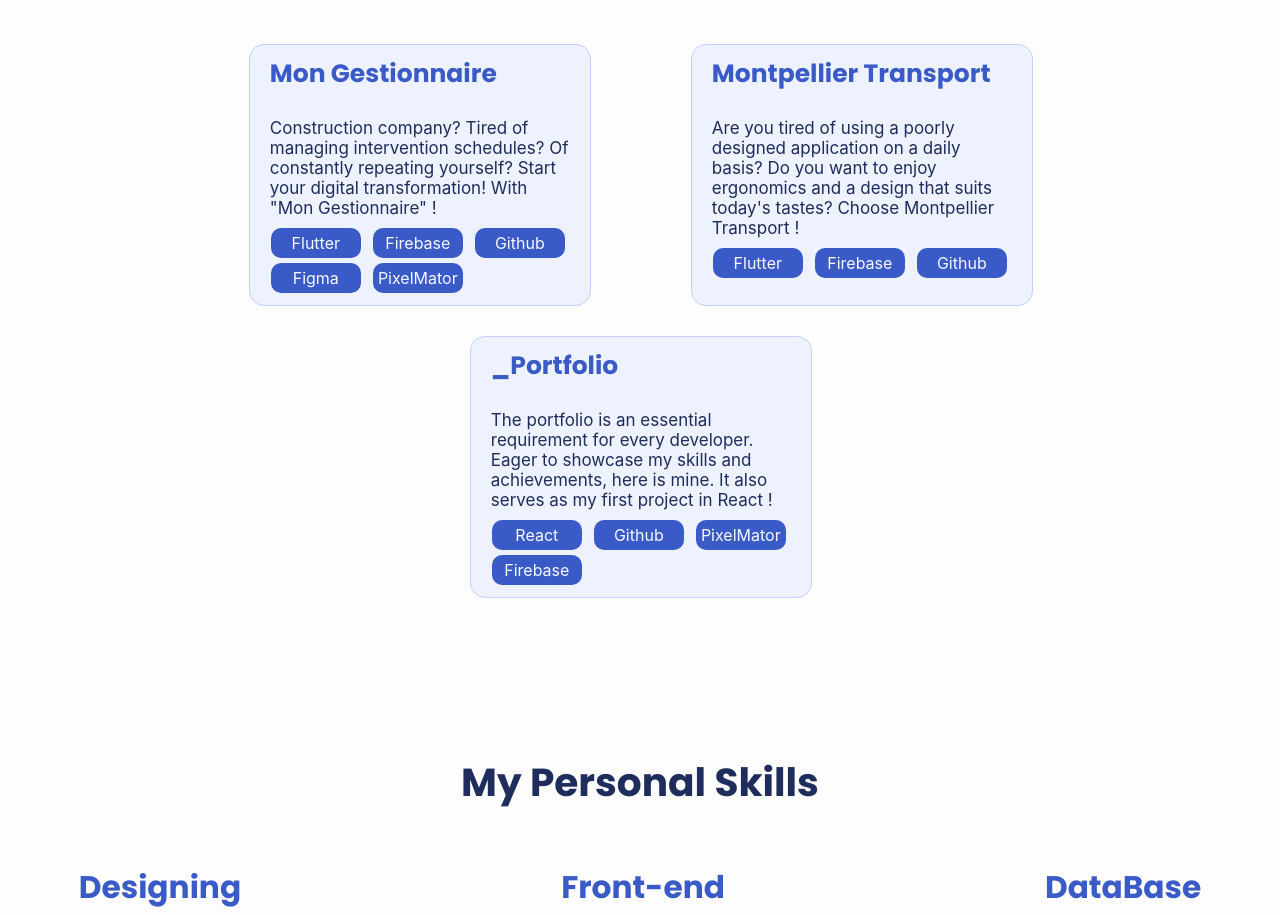
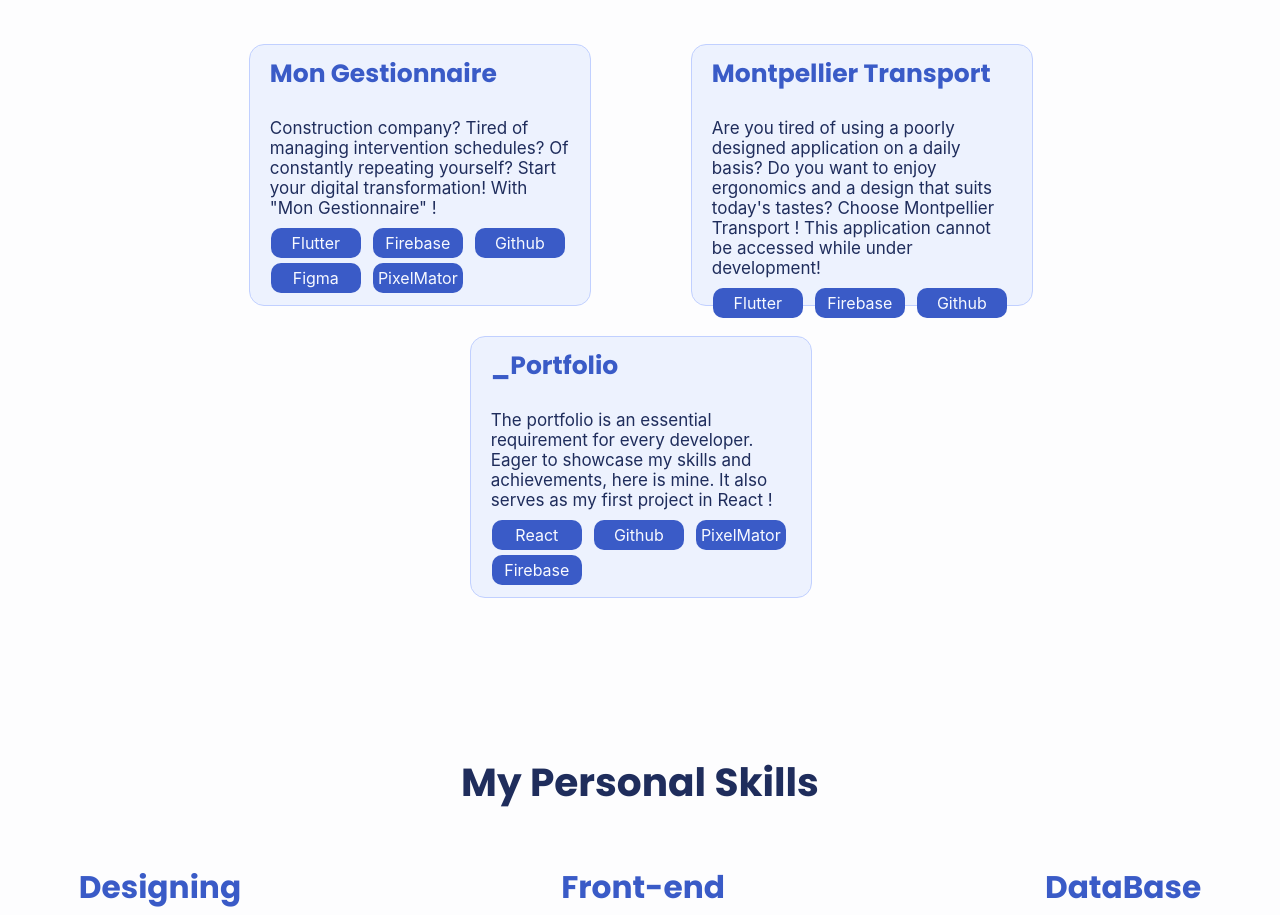
Before and after one commit to Youvataque/_Portfolio, a React (Create React App) app: page / in a window 1280 px wide. Shown: the part 951-1866 px from the top of the page. Built offline with nearby package versions, Linux system fonts and the light colour scheme.

Commit message:
En attente de la fin de montpellier transport

```diff
--- a/src/App.js
+++ b/src/App.js
@@ -7,6 +7,7 @@ import {NavBar} from './Views/component/NavBar/NavBar';
 import {Hamburger} from './Views/component/NavBar/Hamburger';
 import { Accueil } from './Views/Accueil/Accueil';
 import { About } from './Views/About/About';
+import { e404 } from './Views/Erreur/e404';
 import {Route, Routes} from 'react-router-dom';
 import { Contact } from './Views/Contact/Contact';
 import { Projects } from './Views/Projectss/Projects';
@@ -35,6 +36,7 @@ function App() {
         <Route path='/about' element={<About />} />
         <Route path='/contact' element={<Contact />} />
         <Route path='/projects' element={<Projects />} />
+        <Route path='*' element={<e404 />} />
       </Routes>
       <Gap size={120}/>
       <footer className='Footer'>
--- a/src/Views/Accueil/Accueil.js
+++ b/src/Views/Accueil/Accueil.js
@@ -23,7 +23,7 @@ export function Accueil() {
         titles : ["Mon Gestionnaire", "Montpellier Transport", "_Portfolio"],
         texts : [
             "Construction company? Tired of managing intervention schedules? Of constantly repeating yourself? Start your digital transformation! With \"Mon Gestionnaire\" !",
-            "Are you tired of using a poorly designed application on a daily basis? Do you want to enjoy ergonomics and a design that suits today's tastes? Choose Montpellier Transport !",
+            "Are you tired of using a poorly designed application on a daily basis? Do you want to enjoy ergonomics and a design that suits today's tastes? Choose Montpellier Transport ! This application cannot be accessed while under development!",
             "The portfolio is an essential requirement for every developer. Eager to showcase my skills and achievements, here is mine. It also serves as my first project in React !"
         ],
         links : ["https://github.com/Youvataque/gestionnaire-interventions" , "https://www.tam-voyages.com/index.asp", "https://github.com/Youvataque/_Portfolio"],
--- /dev/null
+++ b/src/Views/Erreur/e404.js
@@ -0,0 +1,6 @@
+
+export function e404() {
+    return <div>
+        <h2 className="">Error 404 - Not found</h2>
+    </div>
+}
```
Also changed, not shown: src/Views/component/ProjectsCard/ProjectsCard.js (indentation only).
